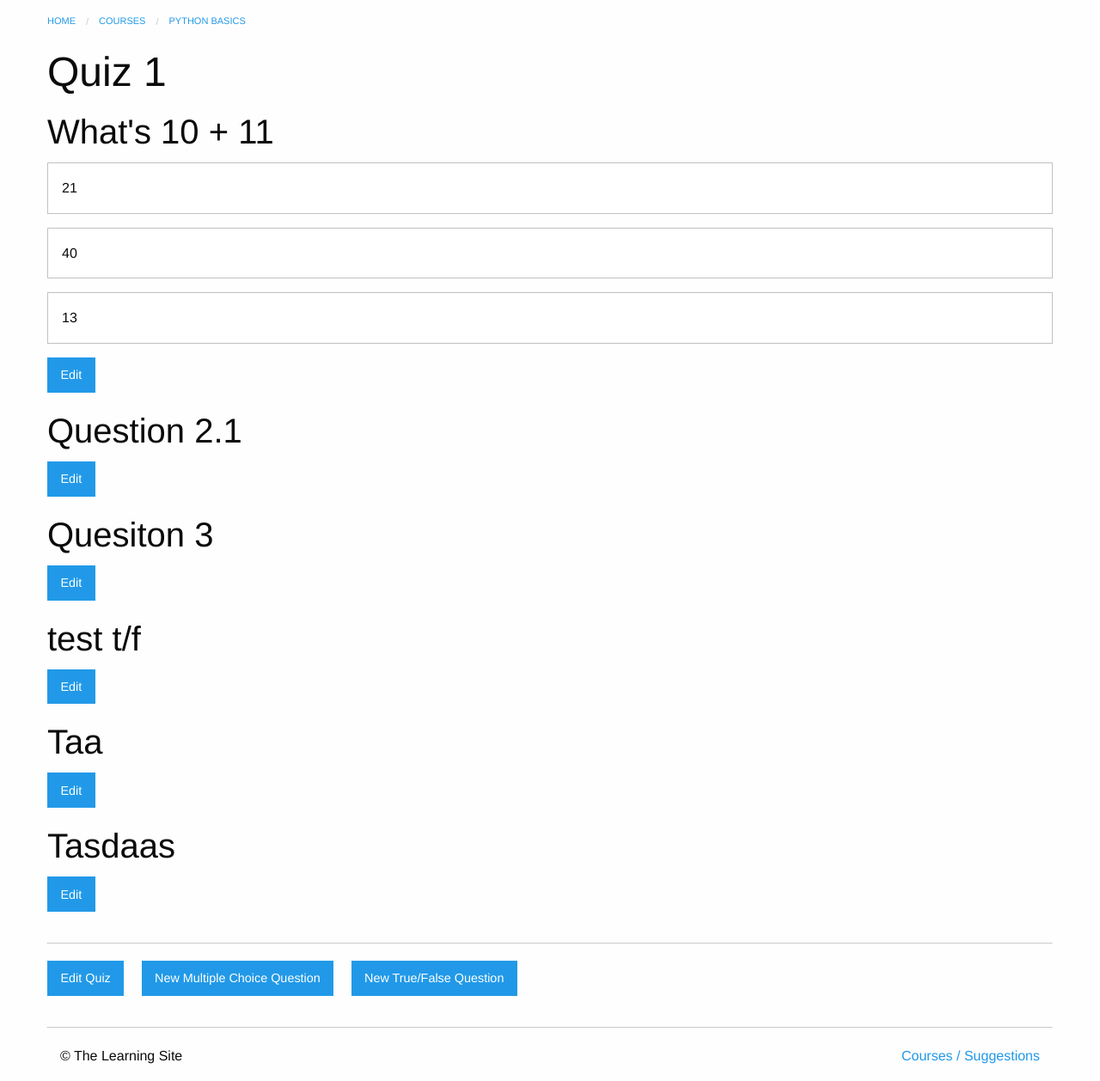
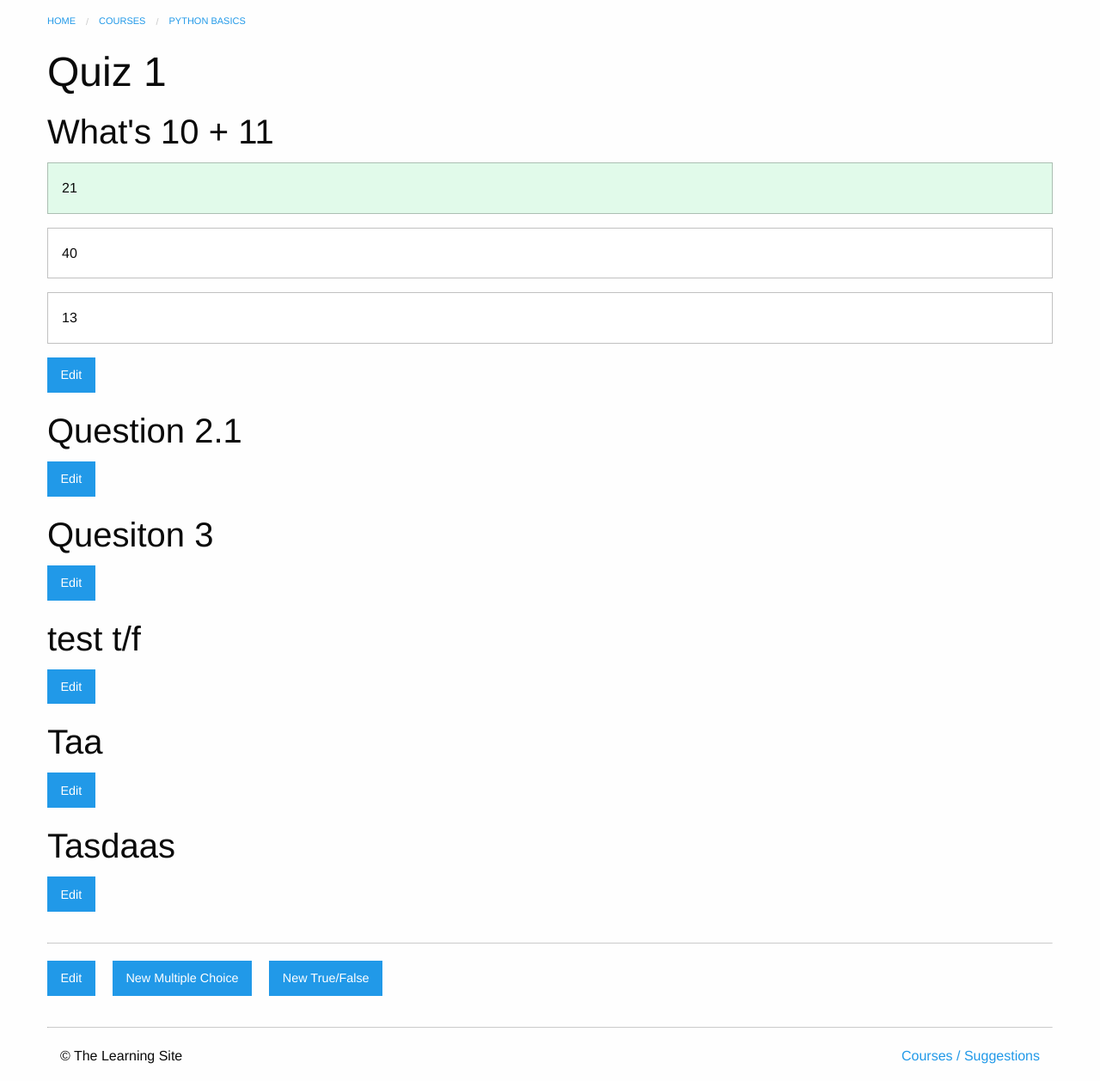
Before and after one commit to PatrickBluth/learning_site, a Django app: a page that uses courses/templates/courses/quiz_detail.html in a window 1280 px wide. Shown: the part 54-1312 px from the top of the page at 86% size. Run offline with Django 3.2, Linux system fonts and the light colour scheme; a user stored in the database is signed in; data comes from the database, SQL or seed files in the repository; both versions use the stored data as it was after the commit.

Commit message:
added formset to question cms

```diff
--- a/courses/templates/courses/quiz_detail.html
+++ b/courses/templates/courses/quiz_detail.html
@@ -17,20 +17,20 @@
                 <li>
                     <h2>{{ question.prompt }}</h2>
                     {% for answer in question.answer_set.all %}
-                        <div class="callout">{{ answer.text }}</div>
+                        <div class="callout {% if answer.correct %}success{% endif %}">{{ answer.text }}</div>
                     {% endfor %}
                     {% if user.is_authenticated %}
-                    <a href="{% url 'courses:question_edit' quiz_pk=step.pk  question_pk=question.pk %}" class="button">Edit</a>
+                        <a href="{% url 'courses:question_edit' question_pk=question.pk quiz_pk=step.pk %}" class="button">Edit</a>
                     {% endif %}
                 </li>
                 {% endfor %}
             </ul>
         </article>
-    {% if user.is_authenticated %}
+        {% if user.is_authenticated %}
         <hr>
-        <a href="{% url 'courses:quiz_edit' course_pk=step.course.pk quiz_pk=step.pk %}", class="button">Edit Quiz</a>
-        <a href="{% url 'courses:create_question' quiz_pk=step.pk question_type='mc' %}", class="button">New Multiple Choice Question</a>
-        <a href="{% url 'courses:create_question' quiz_pk=step.pk question_type='tf' %}", class="button">New True/False Question</a>
+        <a href="{% url 'courses:quiz_edit' course_pk=step.course.pk quiz_pk=step.pk %}" class="button">Edit</a>
+        <a href="{% url 'courses:question_create' quiz_pk=step.pk question_type="mc" %}" class="button">New Multiple Choice</a>
+        <a href="{% url 'courses:question_create' quiz_pk=step.pk question_type="tf" %}" class="button">New True/False</a>
         {% endif %}
     </div>
 {% endblock %}
--- a/courses/urls.py
+++ b/courses/urls.py
@@ -14,7 +14,7 @@ urlpatterns = [
     path('<int:course_pk>/create_quiz/', views.quiz_create, name='quiz_create'),
     path('<int:course_pk>/edit_quiz/<int:quiz_pk>/', views.quiz_edit, name='quiz_edit'),
     path('<int:quiz_pk>/create_question/(?P<question_type>mc|tf)/$',
-         views.create_question, name='create_question'),
+         views.question_create, name='question_create'),
     path('<int:quiz_pk>/edit_question/<int:question_pk>/', views.question_edit, name='question_edit'),
     path('<int:question_pk>/create_answer/', views.answer_form, name='answer_create'),
     path('<int:pk>/', views.course_detail, name='detail'),
--- a/courses/views.py
+++ b/courses/views.py
@@ -93,7 +93,7 @@ def quiz_edit(request, course_pk, quiz_pk):
 
 
 @login_required
-def create_question(request, quiz_pk, question_type):
+def question_create(request, quiz_pk, question_type):
     quiz = get_object_or_404(models.Quiz, pk=quiz_pk)
     if question_type == 'tf':
         form_class = forms.TrueFalseQuestionForm
@@ -104,16 +104,17 @@ def create_question(request, quiz_pk, question_type):
 
     if request.method == 'POST':
         form = form_class(request.POST)
+
         if form.is_valid():
             question = form.save(commit=False)
             question.quiz = quiz
             question.save()
-            messages.success(request, 'Added question!')
-            return HttpResponseRedirect(quiz.get_absolute_url)
+            messages.success(request, "Added question")
+            return HttpResponseRedirect(quiz.get_absolute_url())
+
     return render(request, 'courses/question_form.html', {
         'quiz': quiz,
         'form': form,
-        'question_type': question_type
     })
 
 @login_required
@@ -137,21 +138,25 @@ def question_edit(request, quiz_pk, question_pk):
         'form': form,
         'quiz': question.quiz})
 
-@login_required()
-def answer_form(request, question_pk):
+
+@login_required
+def answer_form(request, question_pk, answer_pk=None):
     question = get_object_or_404(models.Question, pk=question_pk)
-
-    form = forms.AnswerForm()
+    formset = forms.AnswerFormSet(queryset=question.answer_set.all())
 
     if request.method == 'POST':
-        form = forms.AnswerForm(request.POST)
-        if form.is_valid():
-            answer = form.save(commit=False)
-            answer.question = question
-            answer.save()
-            messages.success(request, "Answer added!")
-            return HttpResponseRedirect(question.get_absolute_url())
-    return render(request, "courses/answer_form.html", {
-        'question': question,
-        'form': form
+        formset = forms.AnswerFormSet(request.POST,
+                                      queryset=question.answer_set.all())
+
+        if formset.is_valid():
+            answers = formset.save(commit=False)
+
+            for answer in answers:
+                answer.question = question
+                answer.save()
+            messages.success(request, "Added answers")
+            return HttpResponseRedirect(question.quiz.get_absolute_url())
+    return render(request, 'courses/answer_form.html', {
+        'formset': formset,
+        'question': question
     })
```
Also changed, not shown: courses/forms.py (+8 -0 lines), courses/templates/courses/answer_form.html (+8 -5 lines), courses/templates/courses/question_form.html (+5 -6 lines), db.sqlite3.
